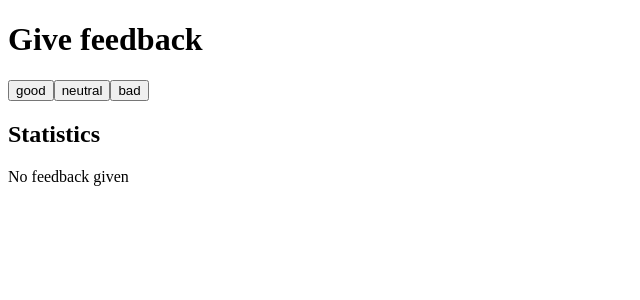
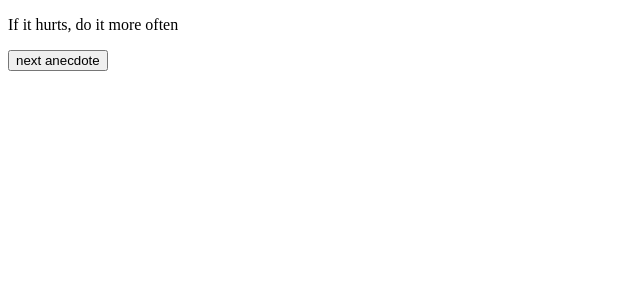
Before and after one commit to aldhairescobar/FullStackOpen_Practice, a React (Create React App) app: page / in a window 1280 px wide. Shown: the top 300 px of the page, without its empty margins (0-640 px from the left). Built offline with nearby package versions, Linux system fonts and the light colour scheme.

Commit message:
anecdotes step 1

```diff
--- a/src/App.js
+++ b/src/App.js
@@ -1,75 +1,31 @@
 import React, { useState } from 'react'
 
-const StatisticLine = ({text, value}) => {
+const App = () => {
+  const anecdotes = [
+    'If it hurts, do it more often',
+    'Adding manpower to a late software project makes it later!',
+    'The first 90 percent of the code accounts for the first 90 percent of the development time...The remaining 10 percent of the code accounts for the other 90 percent of the development time.',
+    'Any fool can write code that a computer can understand. Good programmers write code that humans can understand.',
+    'Premature optimization is the root of all evil.',
+    'Debugging is twice as hard as writing the code in the first place. Therefore, if you write the code as cleverly as possible, you are, by definition, not smart enough to debug it.',
+    'Programming without an extremely heavy use of console.log is same as if a doctor would refuse to use x-rays or blod tests when dianosing patients'
+  ]
+
+  const [selected, setSelected] = useState(0)
+
+
+  const getRandomAnecdote = () => {
+    const randomNumber = Math.floor(Math.random() * anecdotes.length)
+    console.log(randomNumber)
+    setSelected(randomNumber)
+  }
+
   return (
-    <tr>
-      <td>{text}</td>
-      <td>{value}</td>
-    </tr>
+    <div>
+      <p>{anecdotes[selected]}</p>
+      <button onClick={getRandomAnecdote}>next anecdote</button>
+    </div>
   )
 }
 
-const Button = ({onclick, text}) => {
-  return (
-    <button onClick={onclick}>{text}</button>
-  )
-}
-
-const Statistics = ({good, neutral, bad, total, average, positive}) => {
-
-  if(total === 0){
-    return <p>No feedback given</p>
-  }
-
-  return (
-    <>
-    <table>
-      <tbody>
-      <StatisticLine text="good" value={good}/>
-      <StatisticLine text="neutral" value={neutral}/>
-      <StatisticLine text="bad" value={bad}/>
-      <StatisticLine text="all" value={total}/>
-      <StatisticLine text="average" value={average}/>
-      <StatisticLine text="positive" value={positive}/>
-      </tbody>
-    </table>
-    </>
-  )
-}
-
-const App = () => {
-  // save clicks of each button to its own state
-  const [good, setGood] = useState(0)
-  const [neutral, setNeutral] = useState(0)
-  const [bad, setBad] = useState(0)
-
-  const total = good + neutral + bad
-  const positive = `${(good/total)*100}%`
-  const average = (good * 1 + neutral * 0 + bad * -1) / total
-
-  const handleGood = () => setGood(good + 1)
-  const handleNeutral = () => setNeutral(neutral + 1)
-  const handleBad = () => setBad(bad + 1)
-
-  return (
-    <>
-      <h1>Give feedback</h1>
-      <Button onclick={handleGood} text="good" />
-      <Button onclick={handleNeutral} text="neutral" />
-      <Button onclick={handleBad} text="bad" />
-      <h2>Statistics</h2>
-      <Statistics
-        good={good}
-        neutral={neutral}
-        bad={bad}
-        total={total}
-        positive={positive}
-        average={average}
-      />
-
-    </>
-  )
-}
-
-
 export default App
```
